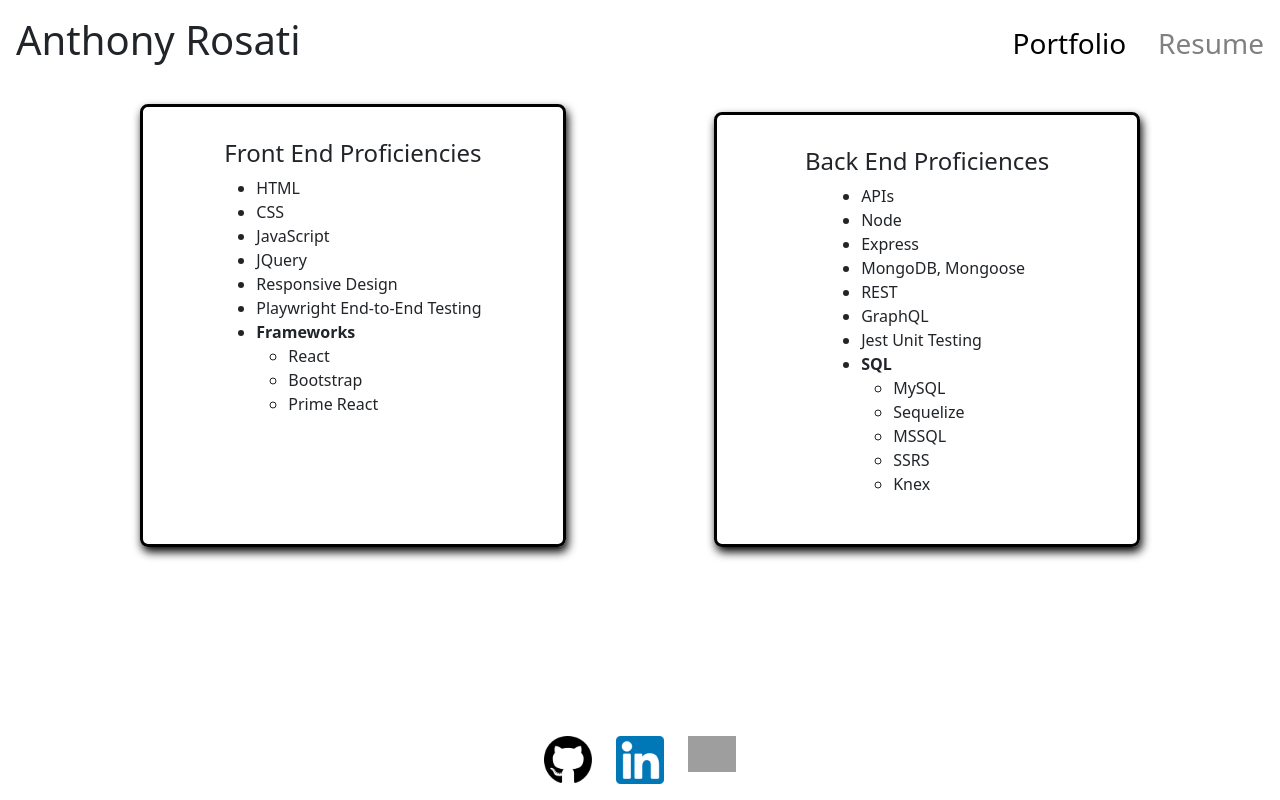
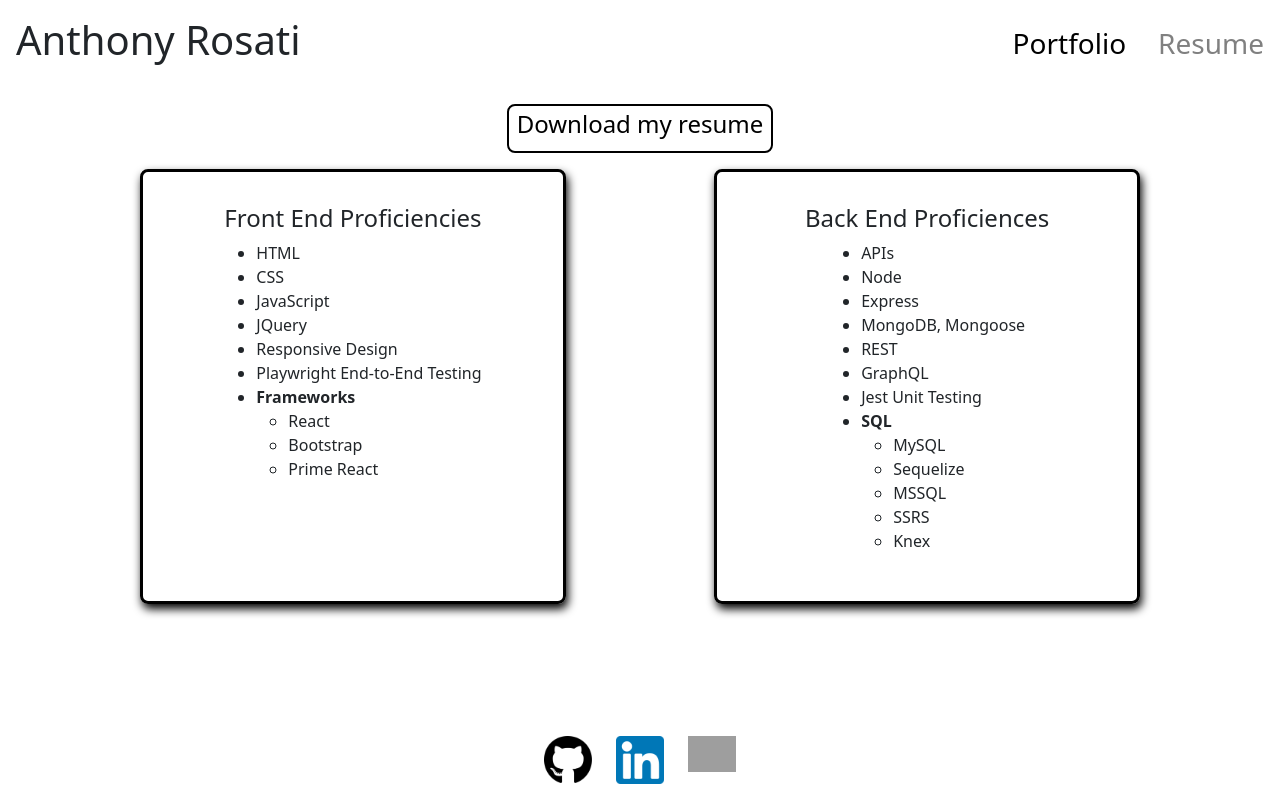
Before and after one commit to AnthonyRqqq/portfolio, a React (Vite) app: page /Resume in a window 1280 px wide. Built offline with nearby package versions, Linux system fonts and the light colour scheme; grey boxes are pictures that could not be loaded.

Commit message:
Downloadable resume

```diff
--- a/src/Pages/Resume.css
+++ b/src/Pages/Resume.css
@@ -8,3 +8,22 @@
     padding-bottom: 2rem;
     width: 100%
 }
+
+.resume-link {
+    display: flex;
+    justify-content: center;
+    border: 2px solid black;
+    border-radius: 8px;
+    transition: filter 0.3s ease, background-color 0.3s ease;
+}
+
+.resume-link a {
+    color: black;
+    text-decoration: none;
+}
+
+.resume-link:hover {
+    filter: contrast(50%);
+    cursor: pointer;
+    background-color: rgb(243, 242, 242);
+}
--- a/src/Pages/Resume.jsx
+++ b/src/Pages/Resume.jsx
@@ -5,12 +5,16 @@ export default function Resume() {
   return (
     <div>
       {/* Downloadable resume */}
-      {/* <h4 className="d-flex justify-content-center pb-3">
-        Download my resume&nbsp;
-        <a href={resumeDownload} download>
-          here.
-        </a>
-      </h4> */}
+      <div
+        className="mb-2"
+        style={{ display: "flex", justifyContent: "center" }}
+      >
+        <span className="resume-link py-1 px-2">
+          <a href={resumeDownload} download="Anthony Rosati Resume.pdf">
+            <h4>Download my resume</h4>
+          </a>
+        </span>
+      </div>
 
       <div
         style={{
@@ -19,7 +23,7 @@ export default function Resume() {
           flexWrap: "wrap",
         }}
       >
-        <div className="proficiency-card mx-2 mb-2 col-lg-4 col-md-6 col-sm-6">
+        <div className="proficiency-card mx-2 my-2 col-lg-4 col-md-6 col-sm-6">
           {/* Front end skills list */}
           <div className="d-flex justify-content-center">
             <h4>Front End Proficiencies</h4>
```
